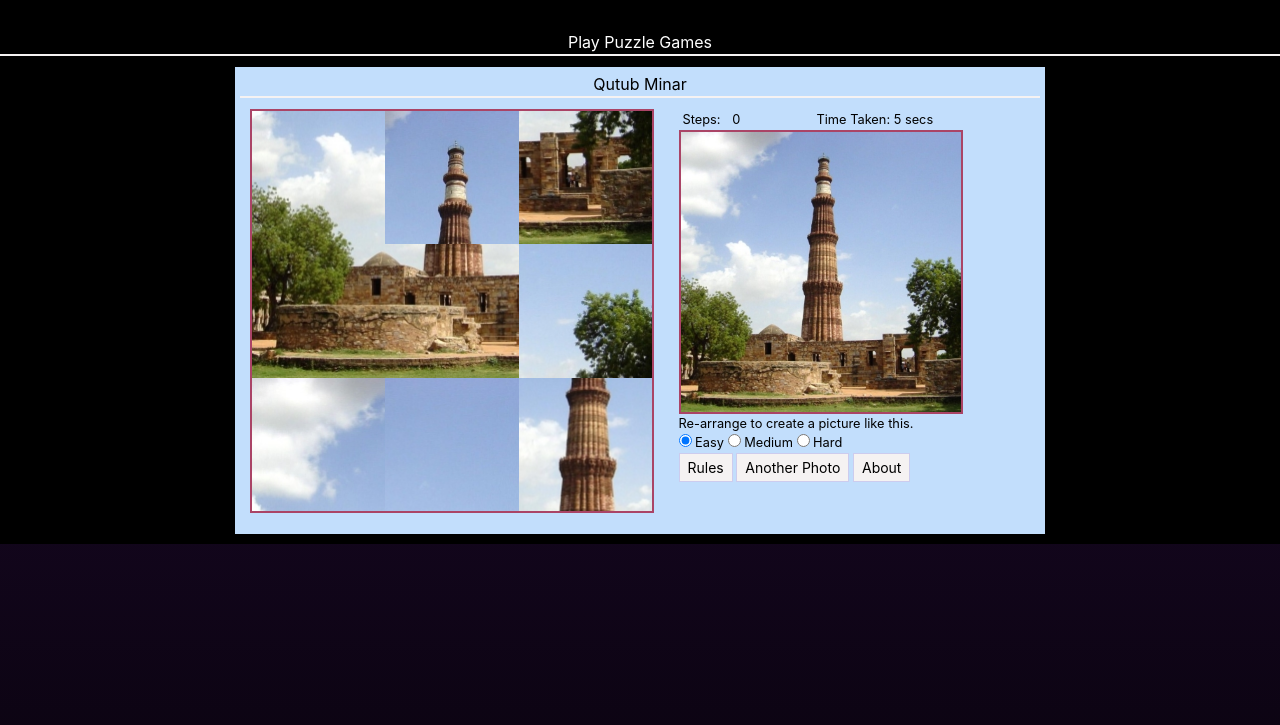
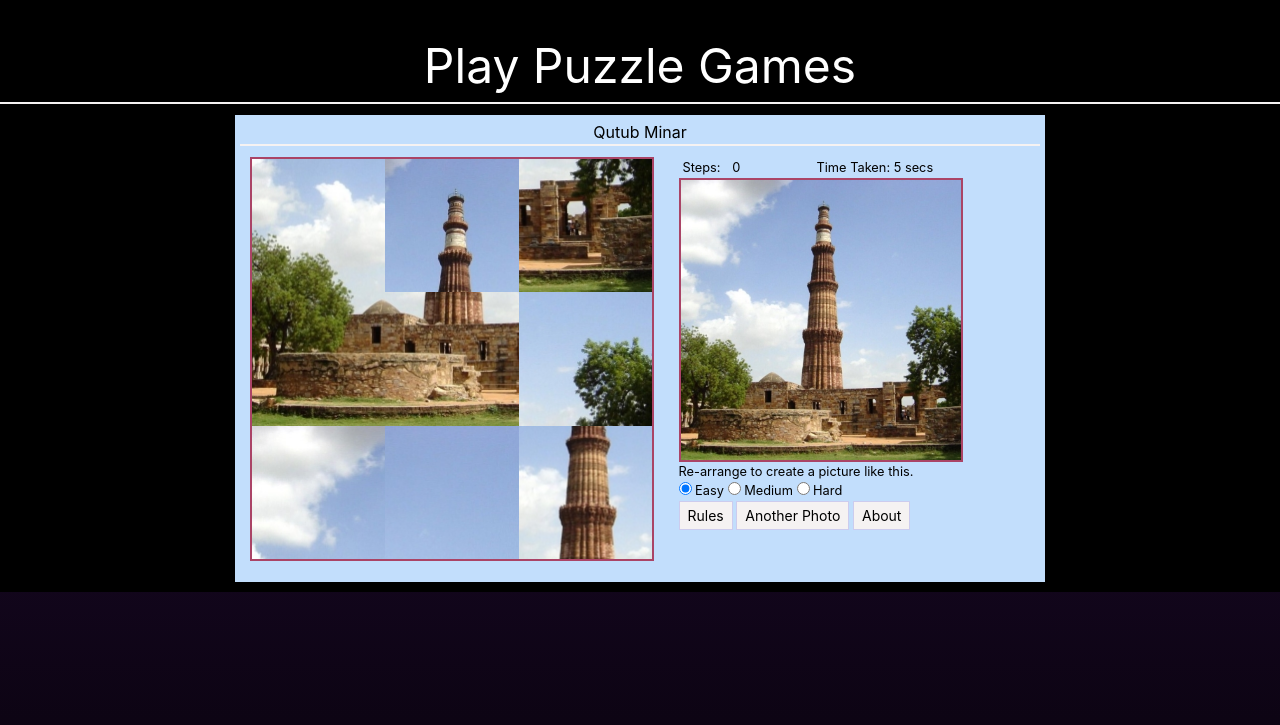
Before and after one commit to wangchenggggdn/playpuzzlegames.online, a plain HTML site: page index.html in a window 1280 px wide. Shown: the top 725 px of the page. Drawn offline with Linux system fonts and the light colour scheme.

Commit message:
no message

```diff
--- a/css/style.css
+++ b/css/style.css
@@ -12,4 +12,4 @@ h3{
     text-align:center;
 }
 .bg-black{--tw-bg-opacity: 1;background-color:rgb(0 0 0 / var(--tw-bg-opacity, 1))}
-.title{--tw-text-opacity: 1;color:rgb(255 255 255 / var(--tw-text-opacity, 1)); font-size: 3em}
+.page-title{font-size: 3em}
--- a/index.html
+++ b/index.html
@@ -13,7 +13,7 @@
 
 <body class="bg-black">
     <div id="collage">
-        <h2 class="text-white"><img src="/favicon.ico" width="30", height="30" alt="play puzzle games agame.com" />Play Puzzle Games</h2>
+        <h2 class="text-white page-title"><img src="/favicon.ico" width="30", height="30" alt="play puzzle games agame.com" />Play Puzzle Games</h2>
         <hr />
         <div id="playPanel" style="padding:5px;display:none;">
             <h3 id="imgTitle"></h3>
```
Also changed, not shown: css/about.css.
